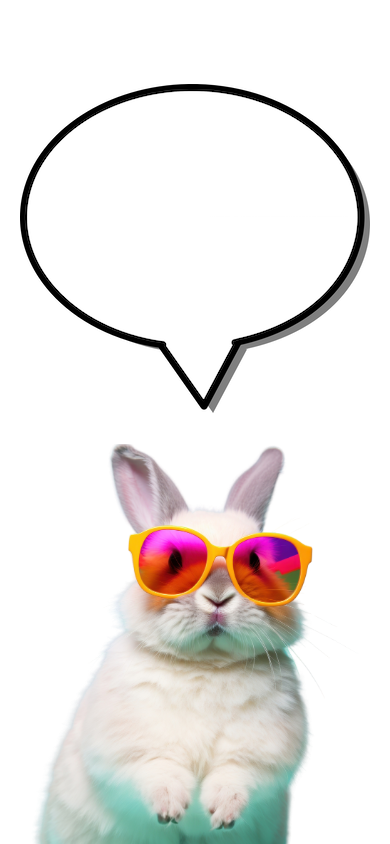
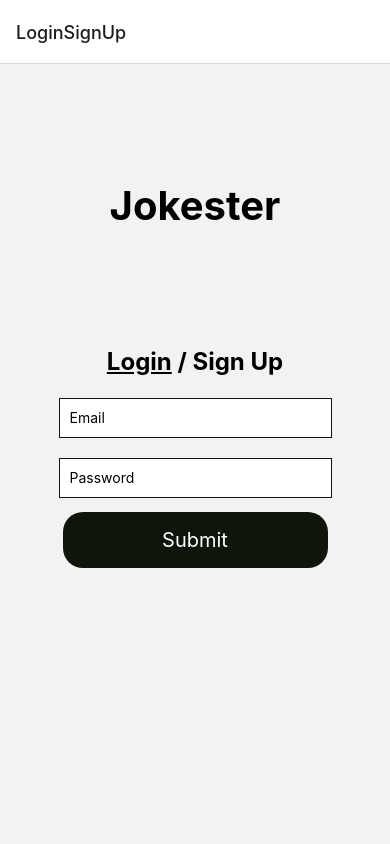
Before and after one commit to ThuyTTTN/Jokester, a React Native app: screen /LoginSignUp in a window 390 px wide. Built offline with nearby package versions, Linux system fonts and the light colour scheme; no server answers.

Commit message:
wip: adding navigation

```diff
--- a/App.js
+++ b/App.js
@@ -1,98 +1,65 @@
 import React, { useState, useEffect, useCallback } from "react";
+import { NavigationContainer } from "@react-navigation/native";
+import { createNativeStackNavigator } from "@react-navigation/native-stack";
 import { StatusBar } from "expo-status-bar";
 import * as SplashScreen from "expo-splash-screen";
-import { StyleSheet, Text, View, TouchableOpacity } from "react-native";
-import SignUp from "./component/SignUp";
-import Login from "./component/Login";
+import { StyleSheet, Text, View } from "react-native";
+import LoginSignupScreen from "./screens/LoginSignupScreen";
 import DisplayJokes from "./screens/DisplayJokes";
 
-SplashScreen.preventAutoHideAsync();
+// SplashScreen.preventAutoHideAsync();
+
+const Stack = createNativeStackNavigator();
 
 export default function App() {
-  const [isSignedUp, setIsSignedUp] = useState(false);
-  const [appIsReady, setAppIsReady] = useState(false);
+  // const [appIsReady, setAppIsReady] = useState(false);
 
-  useEffect(() => {
-    async function prepare() {
-      try {
-        // Artificially delay for two seconds to simulate a slow loading
-        // experience. Please remove this if you copy and paste the code!
-        await new Promise((resolve) => setTimeout(resolve, 2000));
-      } catch (e) {
-        console.warn(e);
-      } finally {
-        // Tell the application to render
-        setAppIsReady(true);
-      }
-    }
+  // useEffect(() => {
+  //   async function prepare() {
+  //     try {
+  //       // Artificially delay for two seconds to simulate a slow loading
+  //       // experience. Please remove this if you copy and paste the code!
+  //       await new Promise((resolve) => setTimeout(resolve, 2000));
+  //     } catch (e) {
+  //       console.warn(e);
+  //     } finally {
+  //       // Tell the application to render
+  //       setAppIsReady(true);
+  //     }
+  //   }
 
-    prepare();
-  }, []);
+  //   prepare();
+  // }, []);
 
-  const onLayoutRootView = useCallback(async () => {
-    if (appIsReady) {
-      // This tells the splash screen to hide immediately! If we call this after
-      // `setAppIsReady`, then we may see a blank screen while the app is
-      // loading its initial state and rendering its first pixels. So instead,
-      // we hide the splash screen once we know the root view has already
-      // performed layout.
-      await SplashScreen.hideAsync();
-    }
-  }, [appIsReady]);
+  // const onLayoutRootView = useCallback(async () => {
+  //   if (appIsReady) {
+  //     // This tells the splash screen to hide immediately! If we call this after
+  //     // `setAppIsReady`, then we may see a blank screen while the app is
+  //     // loading its initial state and rendering its first pixels. So instead,
+  //     // we hide the splash screen once we know the root view has already
+  //     // performed layout.
+  //     await SplashScreen.hideAsync();
+  //   }
+  // }, [appIsReady]);
 
-  if (!appIsReady) {
-    return null;
-  }
-
-  const handleToggleForm = () => {
-    setIsSignedUp(!isSignedUp);
-  };
+  // if (!appIsReady) {
+  //   return null;
+  // }
 
   return (
-    <View style={styles.container} onLayout={onLayoutRootView}>
-      <DisplayJokes />
-      {/* <Text style={styles.titleStyle}>Jokester</Text>
-      <View style={styles.textWrapper}>
-        <TouchableOpacity onPress={() => setIsSignedUp(false)}>
-          <Text style={[styles.textStyle, !isSignedUp && styles.activeText]}>
-            Login
-          </Text>
-        </TouchableOpacity>
-        <Text style={styles.textStyle}> / </Text>
-        <TouchableOpacity onPress={() => setIsSignedUp(true)}>
-          <Text style={[styles.textStyle, isSignedUp && styles.activeText]}>
-            Sign Up
-          </Text>
-        </TouchableOpacity>
-      </View>
-
-      {isSignedUp ? <SignUp /> : <Login />} */}
+    <>
+      {/* <View style={styles.container}> */}
+      {/* <View style={styles.container} onLayout={onLayoutRootView}> */}
       <StatusBar style="auto" />
-    </View>
+      <NavigationContainer>
+        <Stack.Navigator>
+          <Stack.Screen name="LoginSignUp" component={LoginSignupScreen} />
+          <Stack.Screen name="Jokes" component={DisplayJokes} />
+        </Stack.Navigator>
+      </NavigationContainer>
+      {/* </View> */}
+    </>
   );
 }
 
-const styles = StyleSheet.create({
-  container: {
-    flex: 1,
-    // backgroundColor: Colors.chineseGold,
-    alignItems: "center",
-    justifyContent: "flex-start",
-  },
-  titleStyle: {
-    fontSize: 40,
-    fontWeight: "bold",
-    marginTop: "30%",
-    marginBottom: "30%",
-  },
-  textStyle: {
-    fontSize: 24,
-    fontWeight: "bold",
-  },
-  activeText: {
-    textDecorationLine: "underline",
-  },
-  textWrapper: {
-    flexDirection: "row",
-  },
-});
+const styles = StyleSheet.create({});
--- a/package.json
+++ b/package.json
@@ -9,11 +9,15 @@
     "web": "expo start --web"
   },
   "dependencies": {
+    "@react-navigation/native": "^6.1.8",
+    "@react-navigation/native-stack": "^6.9.14",
     "expo": "~49.0.11",
     "expo-splash-screen": "~0.20.5",
     "expo-status-bar": "~1.6.0",
     "react": "18.2.0",
-    "react-native": "0.72.4"
+    "react-native": "0.72.4",
+    "react-native-safe-area-context": "4.6.3",
+    "react-native-screens": "~3.22.0"
   },
   "devDependencies": {
     "@babel/core": "^7.20.0"
--- /dev/null
+++ b/screens/LoginSignupScreen.jsx
@@ -0,0 +1,57 @@
+import { Text, View, StyleSheet, TouchableOpacity } from "react-native";
+import React, { useState } from "react";
+import Login from "../component/Login";
+import SignUp from "../component/SignUp";
+
+const LoginSignupScreen = () => {
+  const [isSignedUp, setIsSignedUp] = useState(false);
+
+  const handleToggleForm = () => {
+    setIsSignedUp(!isSignedUp);
+  };
+  return (
+    <View style={styles.container}>
+      <Text style={styles.titleStyle}>Jokester</Text>
+      <View style={styles.textWrapper}>
+        <TouchableOpacity onPress={() => setIsSignedUp(false)}>
+          <Text style={[styles.textStyle, !isSignedUp && styles.activeText]}>
+            Login
+          </Text>
+        </TouchableOpacity>
+        <Text style={styles.textStyle}> / </Text>
+        <TouchableOpacity onPress={() => setIsSignedUp(true)}>
+          <Text style={[styles.textStyle, isSignedUp && styles.activeText]}>
+            Sign Up
+          </Text>
+        </TouchableOpacity>
+      </View>
+      {isSignedUp ? <SignUp /> : <Login />}
+    </View>
+  );
+};
+
+export default LoginSignupScreen;
+
+const styles = StyleSheet.create({
+  container: {
+    flex: 3,
+    alignItems: "center",
+    justifyContent: "center",
+  },
+  titleStyle: {
+    fontSize: 40,
+    fontWeight: "bold",
+    marginTop: "30%",
+    marginBottom: "30%",
+  },
+  textStyle: {
+    fontSize: 24,
+    fontWeight: "bold",
+  },
+  activeText: {
+    textDecorationLine: "underline",
+  },
+  textWrapper: {
+    flexDirection: "row",
+  },
+});
```
Also changed, not shown: 1 other file (tests, documents, lock files or other folders).
